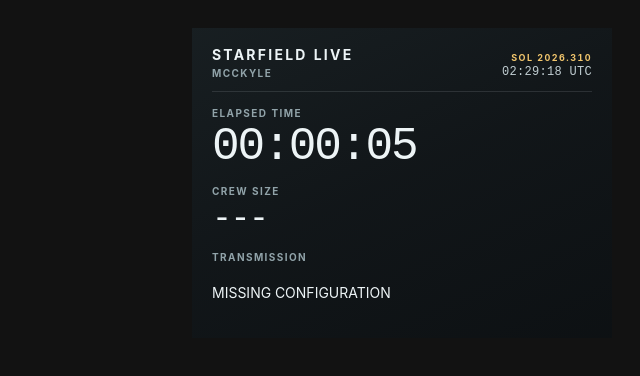
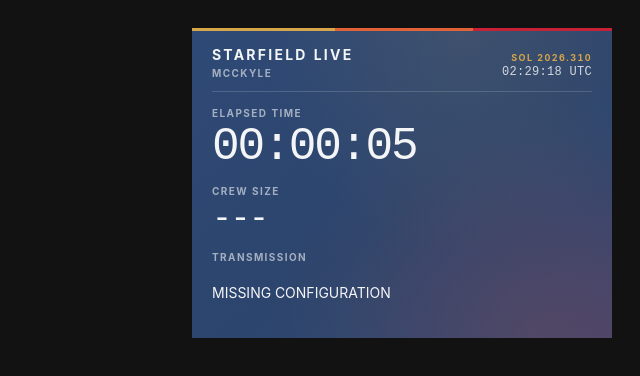
Before and after one commit to mcckyle/OBS-HUD, a React (Vite) app: page / in a window 1280 px wide. Shown: the top 376 px of the page, without its empty margins (640-1280 px from the left). Built offline with nearby package versions, Linux system fonts and the light colour scheme.

Commit message:
Test a new design system.

```diff
--- a/index.html
+++ b/index.html
@@ -5,11 +5,11 @@
     <link rel="icon" type="image/svg+xml" href="/favicon.svg" />
     <meta name="viewport" content="width=device-width, initial-scale=1.0" />
     <meta name="application-name" content="Starfield HUD" />
-    <meta name="description" content="A minimal Starfield mission telemetry overlay for OBS." />
-    <meta name="theme-color" content="#11171b" />
+    <meta name="description" content="A Constellation-inspired Starfield livestream telemetry overlay for OBS." />
+    <meta name="theme-color" content="#304C7A" />
     <meta name="color-scheme" content="dark" />
     <meta name="robots" content="noindex, nofollow" />
-    <title>Starfield HUD</title>
+    <title>Starfield HUD | mcckyle</title>
   </head>
   <body>
     <div id="root"></div>
--- a/src/App.css
+++ b/src/App.css
@@ -13,8 +13,9 @@
   pointer-events: none;
 }
 
-/* Translucent Shipboard Console Styles. */
+/* Constellation Instrument Panel Styles. */
 .hud-panel {
+  position: relative;
   display: grid;
   gap: var(--hud-gap);
 
@@ -23,11 +24,27 @@
   padding: var(--hud-panel-padding);
   overflow: hidden;
 
-  background: linear-gradient(
-    155deg,
-    rgb(29 42 48 / 52%) 0%,
-    rgb(17 25 30 / 58%) 48%,
-    rgb(10 16 20 / 64%) 100%
+  background:
+    radial-gradient(
+      ellipse at 100% 100%,
+      var(--hud-atmosphere-red),
+      transparent 48%
+    ),
+    radial-gradient(
+      ellipse at 82% 100%,
+      var(--hud-atmosphere-orange),
+      transparent 55%
+    ),
+    radial-gradient(
+      ellipse at 65% 0%,
+      var(--hud-atmosphere-gold),
+      transparent 52%
+    ),
+  linear-gradient(
+    145deg,
+    rgb(var(--hud-space-rgb) / 0.96) 0%,
+    rgb(var(--hud-space-rgb) / 0.88) 55%,
+    rgb(var(--hud-space-rgb) / 0.94) 100%
   );
   color: var(--hud-text);
 
@@ -35,15 +52,16 @@
   border-radius: 0;
   box-shadow: none;
 }
-/*.hud-panel::before
+.hud-panel::before
 {
   content: "";
   position: absolute;
-  inset: 0 12% auto;
-  block-size: 1px;
-  background: linear-gradient(90deg, transparent, rgb(var(--hud-accent-rgb) / 45%), transparent);
+  inset-block-start: 0;
+  inset-inline: 0;
+  block-size: 3px;
+  background: linear-gradient(90deg, var(--hud-gold) 0%, var(--hud-gold) 34%, var(--hud-orange) 34%, var(--hud-orange) 67%, var(--hud-red) 67%, var(--hud-red) 100%);
   pointer-events: none;
-}*/
+}
 .hud-sections {
   display: grid;
   gap: var(--hud-gap);
--- a/src/App.jsx
+++ b/src/App.jsx
@@ -1,6 +1,6 @@
 //Filename: App.jsx
 //Author: Kyle McColgan
-//Date: 10 September 2026
+//Date: 5 November 2026
 //Description: This file contains the App component for the OBS HUD project.
 
 import { motion, useReducedMotion } from 'motion/react';
@@ -15,7 +15,7 @@ import './App.css';
 
 const PANEL_VARIANTS = {
   hidden: { opacity: 0, y: 5, },
-  visible: { opacity: 1, y: 0, transition: { duration: 0.40, ease: [0.22, 1, 0.36, 1], }, },
+  visible: { opacity: 1, y: 0, transition: { duration: 0.4, ease: [0.22, 1, 0.36, 1], }, },
 };
 
 export default function App()
--- a/src/components/HudHeader/HudHeader.css
+++ b/src/components/HudHeader/HudHeader.css
@@ -46,7 +46,7 @@
   text-align: end;
 }
 .hud-clock-sol {
-  color: var(--hud-accent);
+  color: var(--hud-gold);
   font-size: var(--font-size-meta);
   font-weight: var(--font-weight-label);
   line-height: 1;
--- a/src/components/TransmissionPanel/TransmissionPanel.css
+++ b/src/components/TransmissionPanel/TransmissionPanel.css
@@ -10,7 +10,7 @@
   max-inline-size: 100%;
   margin: 0;
   overflow: hidden;
-  color: rgb(var(--hud-accent-rgb) / 90%);
+  color: var(--hud-gold);
   font-size: var(--font-size-label);
   font-weight: var(--font-weight-label);
   line-height: 1.25;
@@ -26,8 +26,8 @@
   color: var(--hud-text-secondary);
   font-size: var(--font-size-body);
   line-height: 1.5;
+
   overflow-wrap: anywhere;
-
   -webkit-box-orient: vertical;
   -webkit-line-clamp: 3; /* Three line messages MAX. */
 }
--- a/src/index.css
+++ b/src/index.css
@@ -3,30 +3,34 @@
   /* Starfield NASA-punk Inspired Palette. */
   color-scheme: dark;
 
-  /* Instrument Surfaces. */
-  --hud-surface: #18242b;
-  --hud-surface-deep: #0c1419;
-  --hud-texture: #25343b;
+  /* ---------- Constellation Rainbow Ribbon Palette. ---------- */
+  --hud-space: #304c7a;
+  --hud-paper: #f4f5f7;
+  --hud-gold: #d7a64b;
+  --hud-orange: #e06236;
+  --hud-red: #c72138;
 
-  /* Flat, unobtrusive overlay surfaces. */
-  --hud-border: transparent;
-  --hud-radius: 0px;
-  --hud-backdrop: none;
-  --hud-shadow: none;
+  /* RGB channels for translucent atmospheric effects. */
+  --hud-space-rgb: 48 76 122;
+  --hud-paper-rgb: 244 245 247;
+  --hud-gold-rgb: 215 166 75;
+  --hud-orange-rgb: 224 98 54;
+  --hud-red-rgb: 199 33 56;
 
-  /* Telemetry */
-  --hud-text: #edf4f6;
-  --hud-text-secondary: #c0cdd1;
-  --hud-text-muted: #91a3a9;
+  /* ---------- Interface Colors. ---------- */
+  --hud-text: var(--hud-paper);
+  --hud-text-secondary: rgb(var(--hud-paper-rgb) / 0.82);
+  --hud-text-muted: rgb(var(--hud-paper-rgb) / 0.6);
 
-  /* Atmospheric Sunlight. */
-  --hud-accent: #f2c66d;
-  --hud-accent-rgb: 242 198 109;
-  --hud-accent-orange: #d97745;
-  --hud-accent-red: #c85b4a;
+  --hud-divider: rgb(var(--hud-paper-rgb) / 0.16);
+  --hud-outline: rgb(var(--hud-paper-rgb) / 0.12);
 
-  /* Structural Details. */
-  --hud-divider: rgb(211 225 230 / 13%);
+  --hud-accent: var(--hud-gold);
+
+  /* ---------- Atmospheric Surfaces. ---------- */
+  --hud-atmosphere-gold: rgb(var(--hud-gold-rgb) / 0.10);
+  --hud-atmosphere-orange: rgb(var(--hud-orange-rgb) / 0.13);
+  --hud-atmosphere-red: rgb(var(--hud-red-rgb) / 0.12);
 
   /* ---------- Layout. ---------- */
   --hud-width: 420px;
@@ -37,9 +41,10 @@
   /* ---------- Fonts. ---------- */
   --font-ui: Inter, "Segoe UI", system-ui, sans-serif;
   --font-display: "JetBrains Mono", "IBM Plex Mono", monospace;
+
   --font-size-label: 0.625rem;
+  --font-size-meta: 0.5625rem;
   --font-size-body: 0.8125rem;
-  --font-size-meta: 0.5625rem;
 
   --font-size-timer: clamp(2.65rem, 3.6vw, 3.8rem);
   --font-size-stat: clamp(1.8rem, 2.6vw, 2.25rem);
@@ -50,6 +55,12 @@
   --tracking-label: 0.14em;
   --tracking-display: -0.045em;
   --tracking-title: 0.16em;
+
+  /* IMPORTANT! */
+  --hud-border: transparent;
+  --hud-radius: 0px;
+  --hud-backdrop: none;
+  --hud-shadow: none;
 }
 *,
 *::before,
@@ -65,25 +76,22 @@ body,
   overflow: hidden;
   background: transparent;
 }
-html,
-body {
-  overflow: hidden;
-}
 body {
   color: var(--hud-text);
-
   font-family: var(--font-ui);
   font-size: 14px;
   line-height: 1.45;
+
   font-variant-numeric: tabular-nums;
   font-feature-settings:
     "tnum" 1,
     "lnum" 1;
+
   font-synthesis: none;
-
   text-rendering: optimizeLegibility;
   -webkit-font-smoothing: antialiased;
   -webkit-text-size-adjust: 100%;
+
   user-select: none;
   cursor: default;
 }
@@ -106,9 +114,3 @@ select {
     scroll-behavior: auto !important;
   }
 }
-
-@media (prefers-reduced-transparency: reduce) {
-  :root {
-    --hud-backdrop: none;
-  }
-}
```
Also changed, not shown: 1 other file (tests, documents, lock files or other folders).
